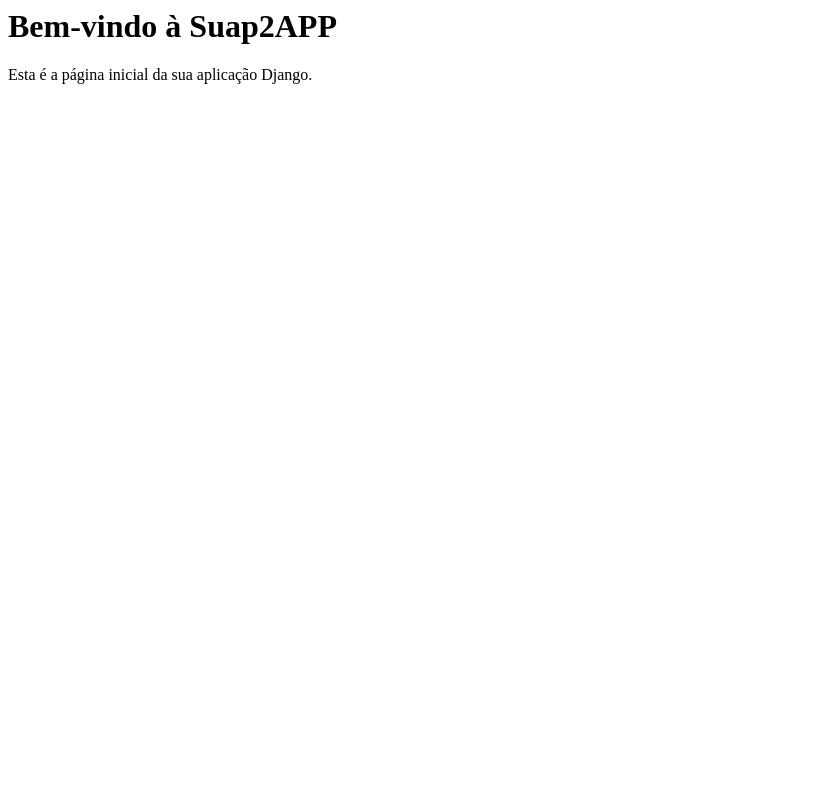
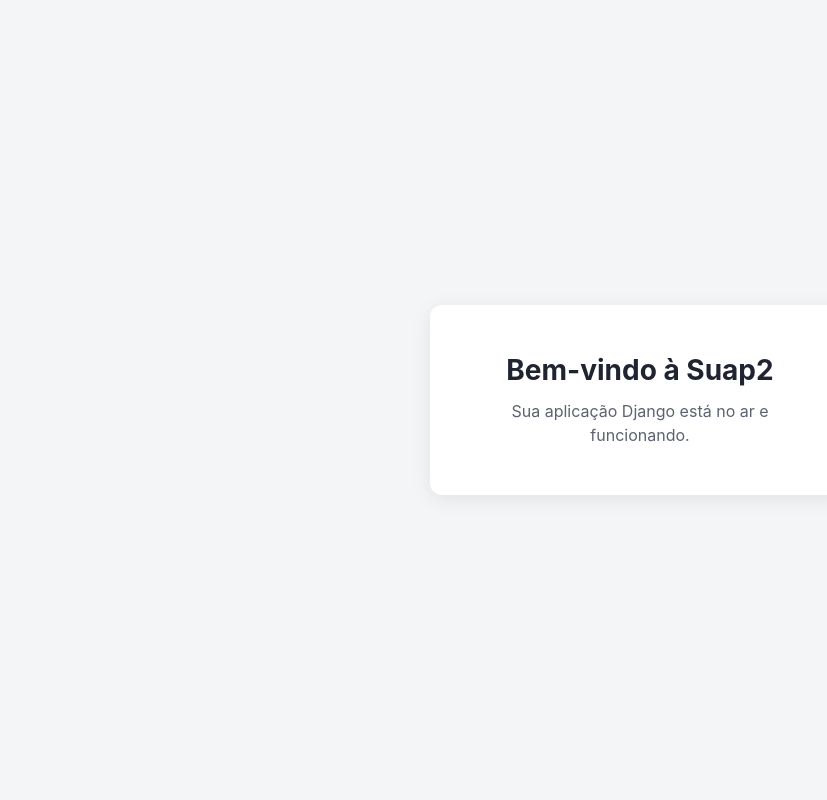
Before and after one commit to krukki/VictorREPO, a Django app: page / in a window 1280 px wide. Shown: the whole page, without its empty margins (0-827 px from the left). Run offline with Django 5.2, Linux system fonts and the light colour scheme.

Commit message:
Add a clean, simple styled index page
Co-Authored-By: Claude Sonnet 5 <noreply@anthropic.com>
Claude-Session: https://claude.ai/code/session_01UkqRqNtoGu7wjkH3iYtB41

```diff
--- a/Suap2/Suap2APP/Templates/Suap2APP/home.html
+++ b/Suap2/Suap2APP/Templates/Suap2APP/home.html
@@ -1,10 +1,50 @@
+<!DOCTYPE html>
+<html lang="pt-br">
+<head>
+    <meta charset="UTF-8">
+    <meta name="viewport" content="width=device-width, initial-scale=1.0">
+    <title>Suap2</title>
+    <style>
+        * {
+            box-sizing: border-box;
+        }
 
-<html>
-<head>
-    <title>Suap2APP</title>
+        body {
+            margin: 0;
+            min-height: 100vh;
+            display: flex;
+            align-items: center;
+            justify-content: center;
+            background: #f4f5f7;
+            font-family: -apple-system, BlinkMacSystemFont, "Segoe UI", Roboto, sans-serif;
+            color: #1f2430;
+        }
+
+        .card {
+            background: #ffffff;
+            padding: 48px 40px;
+            border-radius: 12px;
+            box-shadow: 0 4px 20px rgba(0, 0, 0, 0.08);
+            text-align: center;
+            max-width: 420px;
+        }
+
+        h1 {
+            margin: 0 0 12px;
+            font-size: 28px;
+        }
+
+        p {
+            margin: 0;
+            color: #5c6270;
+            line-height: 1.5;
+        }
+    </style>
 </head>
 <body>
-    <h1>Bem-vindo à Suap2APP</h1>
-    <p>Esta é a página inicial da sua aplicação Django.</p>
+    <div class="card">
+        <h1>Bem-vindo à Suap2</h1>
+        <p>Sua aplicação Django está no ar e funcionando.</p>
+    </div>
 </body>
 </html>
```
